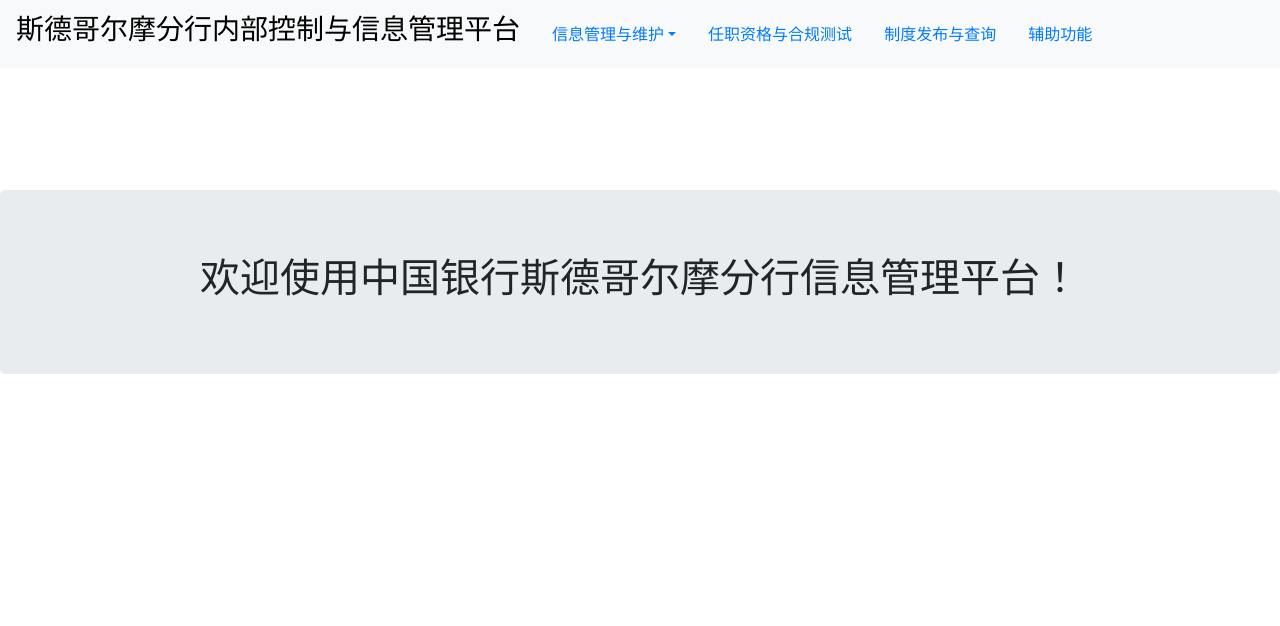
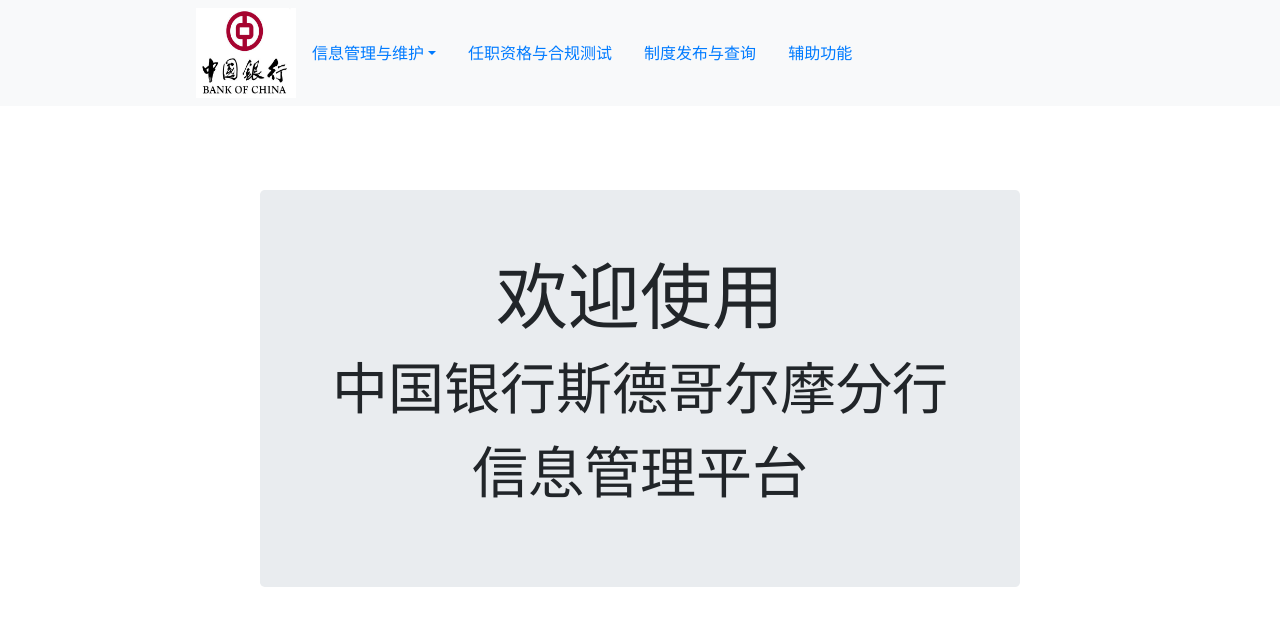
Before and after one commit to esuwxzn/flaskApp, a Flask app: page /home in a window 1280 px wide. Shown: the top 626 px of the page. Run offline with Flask 2, Linux system fonts and the light colour scheme; some libraries are stand-ins or nearby versions.

Commit message:
correct url_for error

```diff
--- a/hello.py
+++ b/hello.py
@@ -73,9 +73,9 @@
 def customer():
     return render_template('customer.html')
 
-@app.route('/customer/2/')
-def customer_info():
-    return render_template('customer_info.html')
+@app.route('/customer/<string:cif>/')
+def customer_info(cif):
+    return render_template('customer_info.html', CIF = cif)
 
 
 
--- a/templates/customer_info.html
+++ b/templates/customer_info.html
@@ -2,8 +2,7 @@
 
 
 {% block body %}
-
 	<div class="jumbotron" style="margin-top: 150px; text-align: center;">
 
-  </div>
+	</div>
 {% endblock %}
--- a/templates/home.html
+++ b/templates/home.html
@@ -2,16 +2,18 @@
 
 
 {% block body %}
-
-	<div class="jumbotron" style="margin-top: 150px; text-align: center;">
-          <h1 class="display-5">欢迎使用中国银行斯德哥尔摩分行信息管理平台！</h1>
-          <!-- <p class="lead">欢迎使用中国银行斯德哥尔摩分行信息管理平台！</p> -->
-          <!-- <p><a class="btn btn-lg btn-success" href="https://getbootstrap.com/docs/4.0/examples/narrow-jumbotron/#" role="button"></a></p> -->
+<div class="container" style="align-items: center;">
+	<div class="row">
+		<div class="col-md-2"></div>
+		<div class="jumbotron col-md-8" style="margin-top: 150px; text-align: center;">
+				<div class="container">
+		          <p class="display-3">欢迎使用</p>
+		          <p class="display-4">中国银行斯德哥尔摩分行</p>
+		          <p class="display-4">信息管理平台</p>
+		        </div>
+	    </div>
+	    <div class="col-md-2"></div>
     </div>
-
-
-
-
-
+</div>
 
 {% endblock %}
--- a/templates/includes/_headinfo.html
+++ b/templates/includes/_headinfo.html
@@ -6,5 +6,5 @@
 
 <title>Bank of China Stockholm Branch</title>
 
-<link rel="stylesheet" type="text/css" href="./static/css/signin.css">
-<link rel="stylesheet" type="text/css" href="./static/css/bootstrap.min.css">
+<link rel="stylesheet" type="text/css" href="{{url_for('.static',_external=True,filename='css/signin.css')}}">
+<link rel="stylesheet" type="text/css" href="{{url_for('.static',_external=True,filename='css/bootstrap.min.css')}}">
--- a/templates/includes/_navbar.html
+++ b/templates/includes/_navbar.html
@@ -1,5 +1,6 @@
 <nav class="navbar navbar-expand-md navbar-dark bg-light fixed-top">
-      <a class="navbar-brand" style="color: black" href="/"><h3>斯德哥尔摩分行内部控制与信息管理平台</h3></a>
+      <!-- <a class="navbar-brand" style="color: black" href="/"><h3>斯德哥尔摩分行内部控制与信息管理平台</h3></a> -->
+      <img src="{{url_for('.static',_external=True,filename='images/boclogo.png')}}" alt="BOC Logo" class="img-rounded" style="width: 100px; height: 90px; margin-left: 180px;">
       <button class="navbar-toggler" type="button" data-toggle="collapse" data-target="#navbarsExampleDefault" aria-controls="navbarsExampleDefault" aria-expanded="false" aria-label="Toggle navigation">
         <span class="navbar-toggler-icon"></span>
       </button>
```
Also changed, not shown: static/images/boclogo.png (added).
